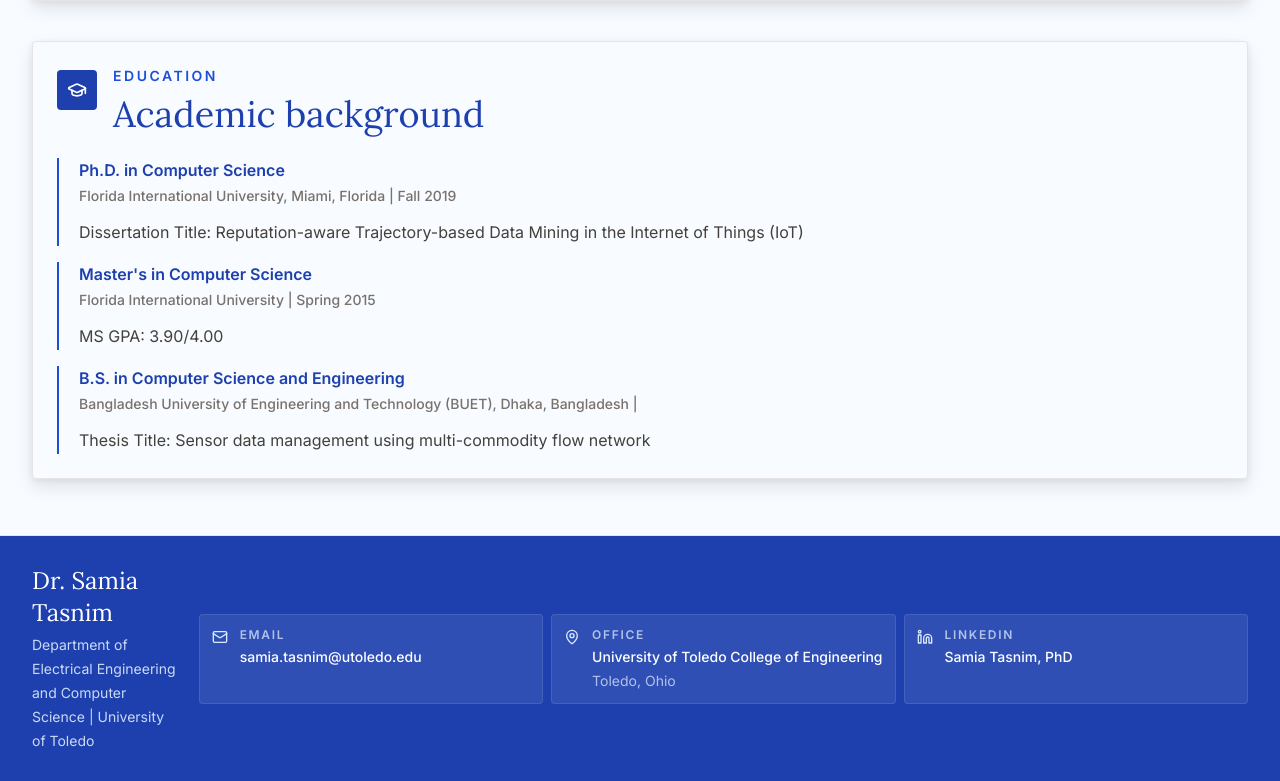
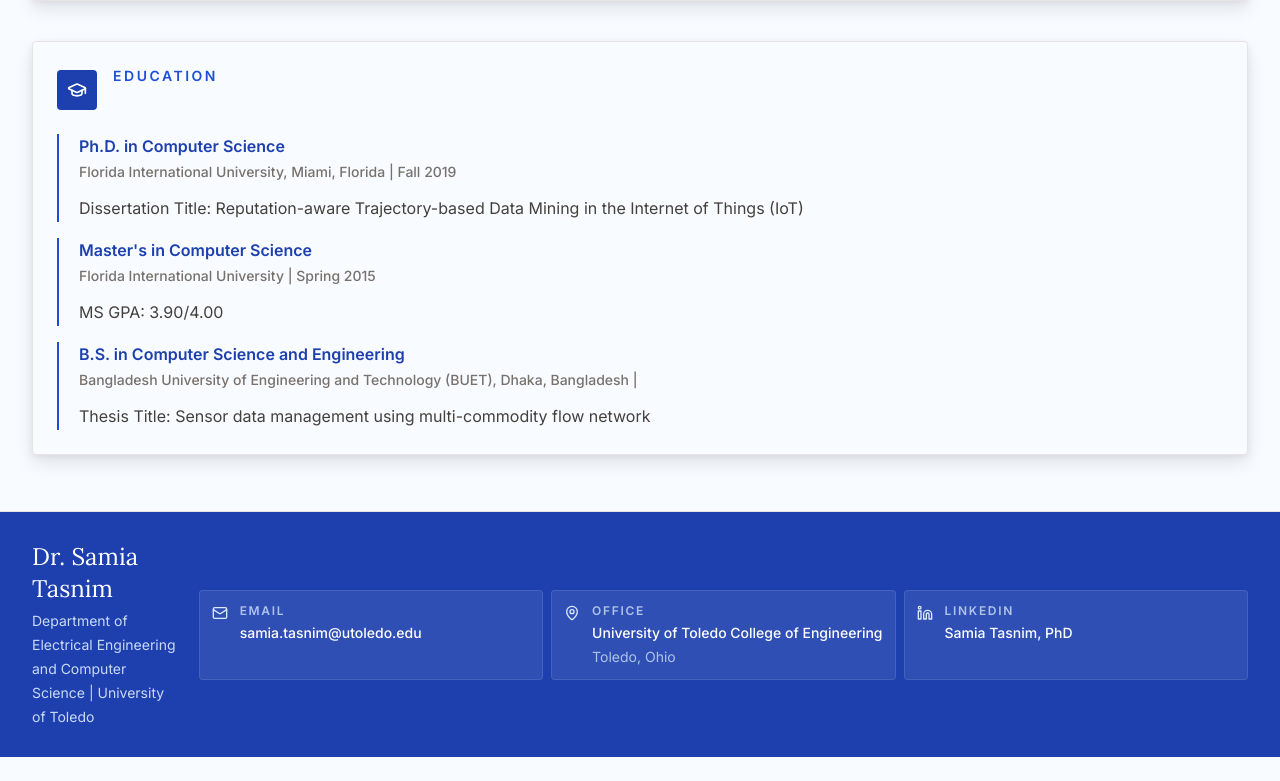
Before and after one commit to samiatasnim/samiatasnim.github.io, a Next.js app: page / in a window 1280 px wide. Shown: the part 1317-2098 px from the top of the page. After the commit the page ends 2074 px from the top, so only its background shows below. Built offline with nearby package versions, Linux system fonts and the light colour scheme.

Commit message:
Update page.tsx

```diff
--- a/src/app/page.tsx
+++ b/src/app/page.tsx
@@ -52,7 +52,7 @@ export default function Home() {
           <TimelineSection
             icon={<GraduationCap />}
             eyebrow="Education"
-            heading="Academic background"
+          //  heading="Academic background"
             items={education.map((item) => ({
               title: item.degree,
               meta: `${item.institution} | ${item.year}`,
```
